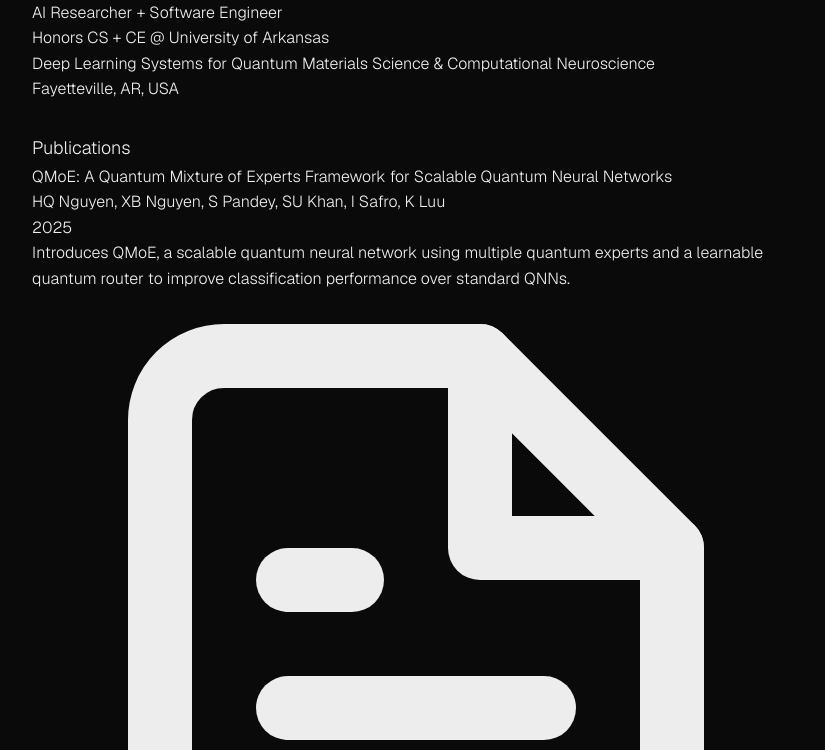
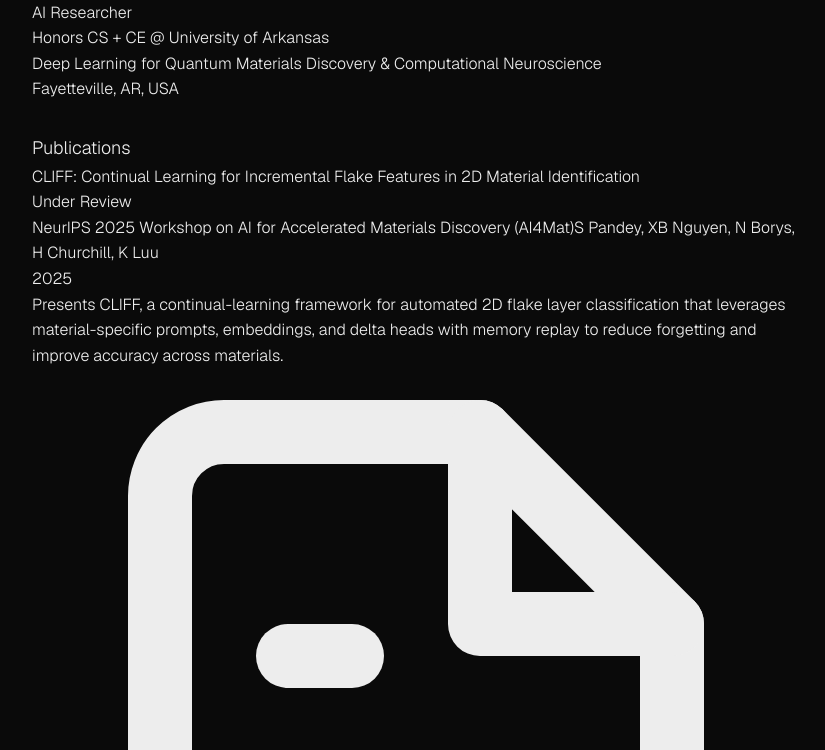
Before and after one commit to sanpdy/portfolio-site, a Next.js app: page / in a window 1280 px wide. Shown: the part 2346-3096 px from the top of the page, without its empty margins (224-1049 px from the left). Built offline with nearby package versions, Linux system fonts and the light colour scheme; a web font is replaced by a local one.

Commit message:
Updated Publicatoins/About

```diff
--- a/src/components/About.tsx
+++ b/src/components/About.tsx
@@ -5,9 +5,9 @@ export default function About() {
     <section id="about" className="section">
       <div className="container">
         <h1 className="text-lg mb-2">
-        AI Researcher + Software Engineer<br />
+        AI Researcher<br />
         Honors CS + CE @ University of Arkansas<br />
-        Deep Learning Systems for Quantum Materials Science &amp; Computational Neuroscience<br />
+        Deep Learning for Quantum Materials Discovery &amp; Computational Neuroscience<br />
         <span className="text-sm text-gray-400">Fayetteville, AR, USA</span>
         </h1>
       </div>
--- a/src/components/Publications.tsx
+++ b/src/components/Publications.tsx
@@ -2,6 +2,8 @@
 
 import { useState } from "react";
 import { publications } from "../constants/data";
+
+type Status = "Published" | "Under Review";
 
 // Icon for PDF
 function FileTextIcon() {
@@ -25,7 +27,7 @@ function FileTextIcon() {
   );
 }
 
-// Icon for arXiv (library-style)
+// Icon for arXiv
 function LibraryIcon() {
   return (
     <svg
@@ -45,16 +47,53 @@ function LibraryIcon() {
   );
 }
 
+function StatusBadge({ status }: { status?: Status }) {
+  if (!status) return null;
+  const isPublished = status === "Published";
+  const base =
+    "text-xs px-2 py-0.5 rounded-full border inline-flex items-center gap-1 whitespace-nowrap";
+  const cls = isPublished
+    ? "border-emerald-500/40 text-emerald-300"
+    : "border-amber-500/40 text-amber-300";
+  const dot = (
+    <span
+      className={`inline-block w-1.5 h-1.5 rounded-full ${
+        isPublished ? "bg-emerald-400" : "bg-amber-400"
+      }`}
+    />
+  );
+  return (
+    <span className={`${base} ${cls}`}>
+      {dot}
+      {status}
+    </span>
+  );
+}
+
 export default function PublicationsList() {
   const [expanded, setExpanded] = useState<number[]>([]);
 
   return (
     <section id="publications" className="section">
       <div className="container">
-        <h2 className="section-header mb-0">Publications</h2>
+        <h2 className="section-header mb-0 text-gray-200">Publications</h2>
 
-        <div className="mt-2">
-          {publications.map(({ id, title, authors, year, summary, pdfLink, arxivLink }, idx) => {
+        <div className="mt-2 space-y-2">
+          {publications.map(
+            (
+              {
+                id,
+                title,
+                authors,
+                year,
+                summary,
+                pdfLink,
+                arxivLink,
+                status,
+                conference,
+              },
+              idx
+            ) => {
               const isOpen = expanded.includes(idx);
 
               return (
@@ -62,40 +101,73 @@ export default function PublicationsList() {
                   key={id}
                   className="cursor-pointer group transition-all duration-200 hover:bg-zinc-800 hover:shadow rounded-lg"
                   onClick={() => {
-                  setExpanded(prev =>
+                    setExpanded((prev) =>
                       prev.includes(idx)
-                      ? prev.filter(i => i !== idx)
+                        ? prev.filter((i) => i !== idx)
                         : [...prev, idx]
                     );
                   }}
                 >
-                <div className={`border-b rounded-lg border-dashed border-zinc-800 ${idx === 0 ? 'border-t' : ''}`}>
-                  <div className="py-2">
-                    <div className="flex items-center">
-                      {/* Title and Authors */}
-                      <div className="flex flex-col flex-1 pl-4">
-                        <h3 className="text-md sm:text-base font-normal text-foreground truncate">{title}</h3>
-                        <span className="text-sm font-normal text-gray-400 truncate">{authors}</span>
+                  <div
+                    className={`border-b rounded-lg border-dashed border-zinc-800 ${
+                      idx === 0 ? "border-t" : ""
+                    }`}
+                  >
+                    <div className="py-3 px-4">
+                      <div className="flex flex-col sm:flex-row sm:items-start sm:justify-between gap-2">
+                        {/* Title + Meta */}
+                        <div className="flex flex-col gap-1">
+                          <div className="flex flex-wrap items-center gap-2">
+                            <h3 className="text-md sm:text-base font-semibold text-gray-200">
+                              {title}
+                            </h3>
+                            <StatusBadge status={status as Status} />
                           </div>
+
+                          {/* Conference under status */}
+                          {conference && (
+                            <span className="text-s italic text-gray-200">
+                              {conference}
+                            </span>
+                          )}
+
+                          <span className="text-sm font-normal text-gray-200">
+                            {authors.map((a, i) => (
+                              <span key={i}>
+                                {a.me ? (
+                                  <span className="underline font-semibold">
+                                    {a.name}
+                                  </span>
+                                ) : (
+                                  a.name
+                                )}
+                                {i < authors.length - 1 && ", "}
+                              </span>
+                            ))}
+                          </span>
+                        </div>
+
                         {/* Year */}
-                      <span className="text-gray-400 text-sm whitespace-nowrap pr-4">{year}</span>
+                        <span className="text-gray-200 text-sm shrink-0">
+                          {year}
+                        </span>
                       </div>
 
                       {/* Animated dropdown */}
                       <div
                         className={`
                           transition-all duration-300 ease-in-out overflow-hidden
-                        ${isOpen ? 'max-h-[1000px]' : 'max-h-0'}
+                          ${isOpen ? "max-h-[1000px]" : "max-h-0"}
                         `}
                       >
                         <div
                           className={`
                             transition-opacity duration-300 ease-in-out
-                          ${isOpen ? 'opacity-100' : 'opacity-0'}
-                          pl-4
+                            ${isOpen ? "opacity-100" : "opacity-0"}
+                            pt-3
                           `}
                         >
-                        <div className="mb-2 text-white">{summary}</div>
+                          <div className="mb-2 text-gray-200">{summary}</div>
                           <div className="flex flex-wrap gap-2">
                             {pdfLink && (
                               <a
@@ -126,7 +198,8 @@ export default function PublicationsList() {
                   </div>
                 </div>
               );
-          })}
+            }
+          )}
         </div>
       </div>
     </section>
--- a/src/constants/data.ts
+++ b/src/constants/data.ts
@@ -82,35 +82,73 @@ export const projectList = [
 export interface ResearchPaper {
   id: number;
   title: string;
-  authors: string;
+  authors: Array<{ name: string; me?: boolean }>;
   year: number;
   summary: string;
   pdfLink: string;
   arxivLink: string;
+  status?: 'Published' | 'Under Review';
+  conference?: string;
 }
 
 export const publications: ResearchPaper[] = [
   {
     id: 1,
+    title: "CLIFF: Continual Learning for Incremental Flake Features in 2D Material Identification",
+    authors: [
+      { name: "S Pandey", me: true },
+      { name: "XB Nguyen" },
+      { name: "N Borys" },
+      { name: "H Churchill" },
+      { name: "K Luu" },
+    ],
+    year: 2025,
+    summary:
+      "Presents CLIFF, a continual-learning framework for automated 2D flake layer classification that leverages material-specific prompts, embeddings, and delta heads with memory replay to reduce forgetting and improve accuracy across materials.",
+    pdfLink: "https://arxiv.org/pdf/2508.17261",
+    arxivLink: "https://arxiv.org/abs/2508.17261",
+    status: "Under Review",
+    conference: "NeurIPS 2025 Workshop on AI for Accelerated Materials Discovery (AI4Mat)",
+  },
+  {
+    id: 2,
     title: "QMoE: A Quantum Mixture of Experts Framework for Scalable Quantum Neural Networks",
-    authors: "HQ Nguyen, XB Nguyen, S Pandey, SU Khan, I Safro, K Luu",
+    authors: [
+      { name: "HQ Nguyen" },
+      { name: "XB Nguyen" },
+      { name: "S Pandey", me: true },
+      { name: "SU Khan" },
+      { name: "I Safro" },
+      { name: "K Luu" },
+    ],
     year: 2025,
     summary:
       "Introduces QMoE, a scalable quantum neural network using multiple quantum experts and a learnable quantum router to improve classification performance over standard QNNs.",
     pdfLink: "https://arxiv.org/pdf/2507.05190",
     arxivLink: "https://arxiv.org/abs/2507.05190",
+    status: "Published",
+    conference: "IEEE Quantum Week International Workshop on Quantum Computing and Reinforcement Learning (QCRL)",
   },
   {
-    id: 2,
+    id: 3,
     title:
       "φ-Adapt: A Physics-Informed Adaptation Learning Approach to 2D Quantum Material Discovery",
-    authors:
-      "HQ Nguyen, XB Nguyen, S Pandey, T Faltermeier, N Borys, H Churchill, K Luu",
+    authors: [
+      { name: "HQ Nguyen" },
+      { name: "XB Nguyen" },
+      { name: "S Pandey", me: true },
+      { name: "T Faltermeier" },
+      { name: "N Borys" },
+      { name: "H Churchill" },
+      { name: "K Luu" },
+    ],
     year: 2025,
     summary:
       "Proposes Φ-Adapt, a physics-informed framework for discovering novel 2D quantum materials, combining adaptation learning with domain-specific quantum constraints.",
     pdfLink: "https://arxiv.org/pdf/2507.05184",
-    arxivLink: "https://arxiv.org/abs/2507.05184"
+    arxivLink: "https://arxiv.org/abs/2507.05184",
+    status: "Under Review",
+    conference: "IEEE Transactions on Pattern Analysis and Machine Intelligence (TPAMI)",
   },
 ];
 
```
Lines whose indentation alone changed are shown as unchanged.
